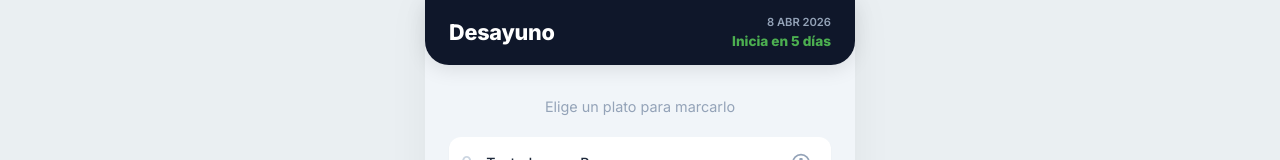
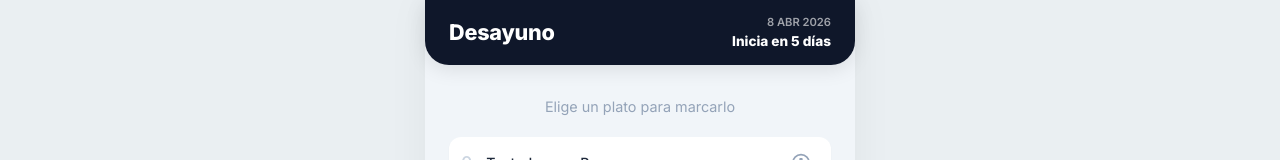
Before and after one commit to condrado/salud, a Vue app: page / in a window 1280 px wide. Shown: the top 160 px of the page. Built offline with nearby package versions, Linux system fonts and the light colour scheme.

Commit message:
Cabecera minimalista: texto en blanco y sin emojis

```diff
--- a/src/components/templates/MainLayout.vue
+++ b/src/components/templates/MainLayout.vue
@@ -22,7 +22,7 @@ const planStatus = computed(() => {
   } else if (diffDays <= 0 && diffDays > -14) {
     return `Día ${Math.abs(diffDays) + 1} de 14`;
   } else {
-    return '¡Reto completado! 🎉';
+    return 'Reto completado';
   }
 });
 </script>
@@ -83,14 +83,14 @@ const planStatus = computed(() => {
 }
 
 .header-date {
-  color: #94a3b8;
+  color: rgba(255, 255, 255, 0.6); /* Blanco con opacidad para jerarquía */
   font-size: 0.7rem;
   font-weight: 600;
   text-transform: uppercase;
 }
 
 .header-status {
-  color: #4CAF50;
+  color: #ffffff; /* Blanco puro para el contador */
   font-size: 0.85rem;
   font-weight: 800;
 }
```
Also changed, not shown: 4 other files (tests, documents, lock files or other folders).
